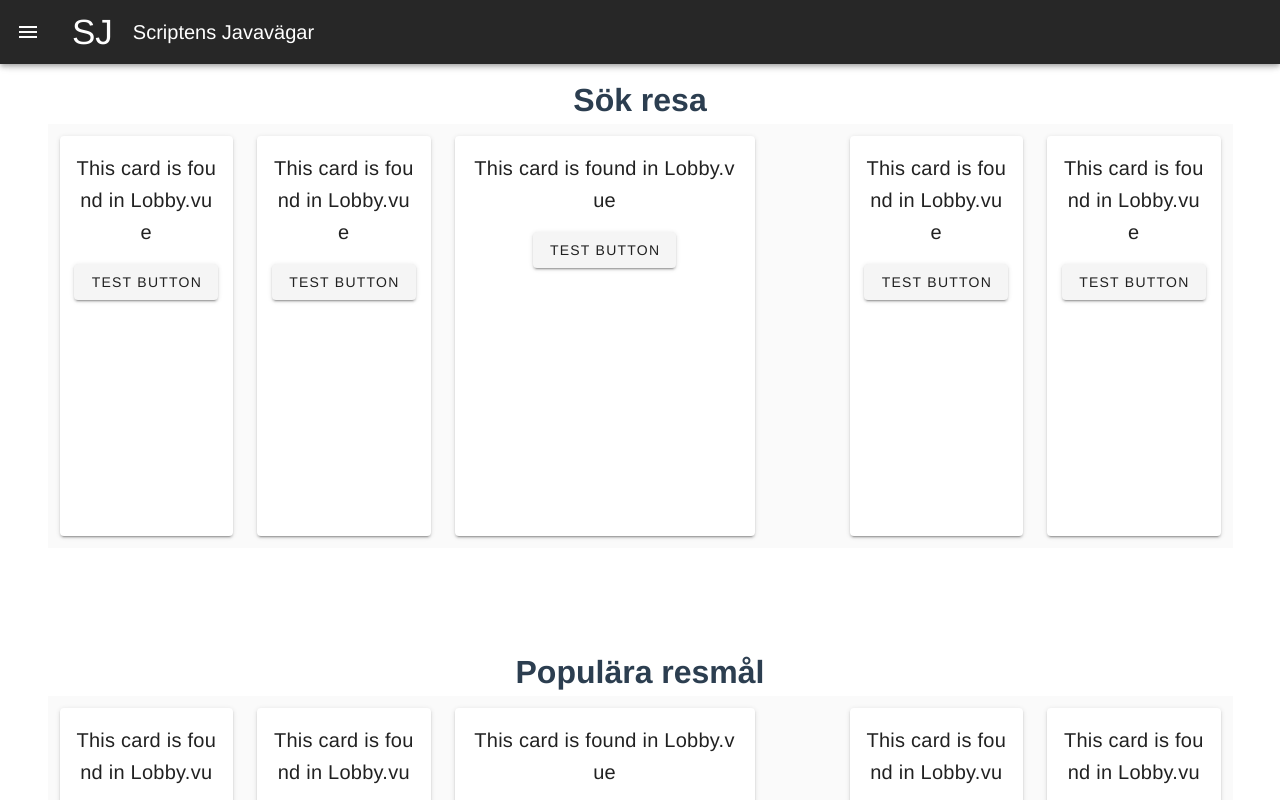
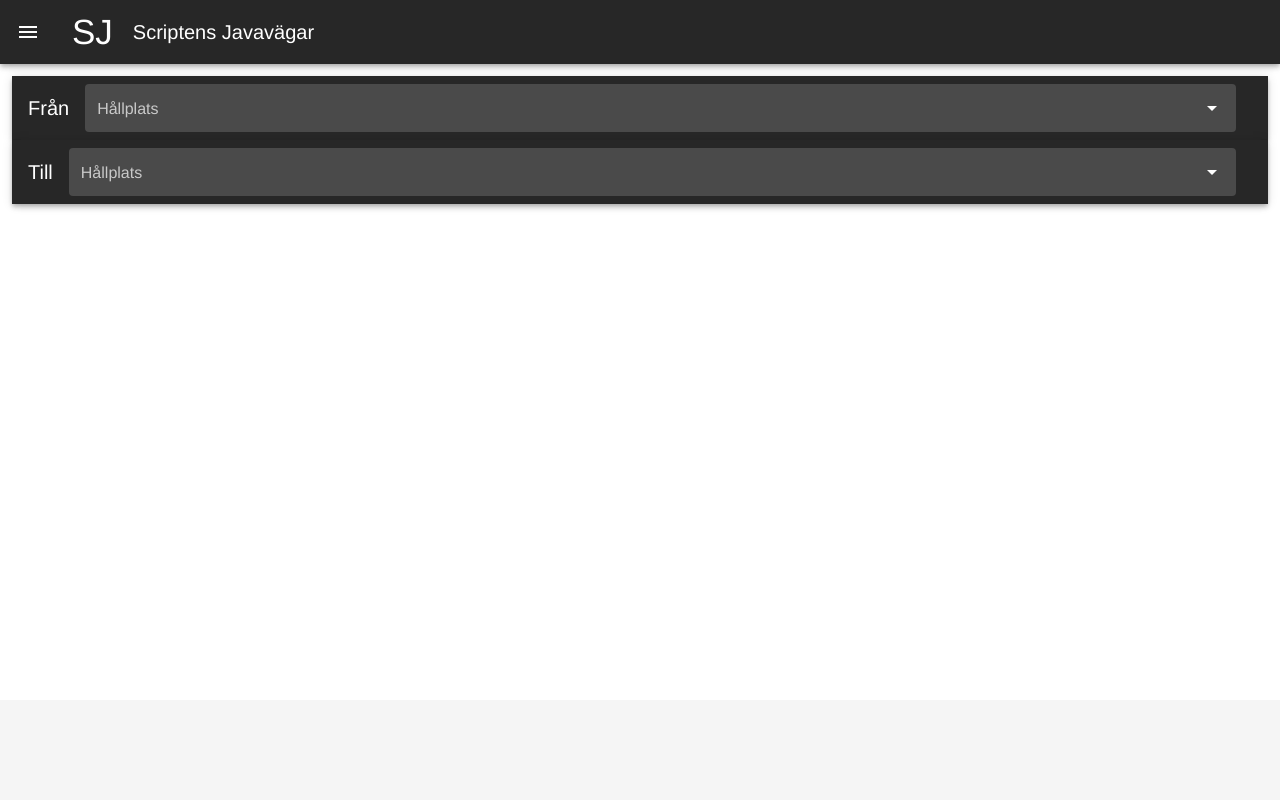
Before and after one commit to n1cken/TrainApp, a Vue app in the folder vuefrontend/: page / in a window 1280 px wide. Shown: the top 800 px of the page. Built offline with nearby package versions, Linux system fonts and the light colour scheme.

Commit message:
feat(front): added searchbox for stops

```diff
--- /dev/null
+++ b/vuefrontend/src/components/StopSearchbox.vue
@@ -0,0 +1,112 @@
+<template>
+  <v-toolbar dark color="gray">
+    <v-toolbar-title>{{ titel }}</v-toolbar-title>
+    <v-autocomplete
+      v-model="select"
+      :loading="loading"
+      :items="items"
+      :search-input.sync="search"
+      cache-items
+      class="mx-4"
+      flat
+      hide-no-data
+      hide-details
+      label="Hållplats"
+      solo-inverted
+    ></v-autocomplete>
+  </v-toolbar>
+</template>
+
+<script>
+export default {
+  data() {
+    return {
+      loading: false,
+      items: [],
+      search: null,
+      select: null,
+      states: [
+        "Alabama",
+        "Alaska",
+        "American Samoa",
+        "Arizona",
+        "Arkansas",
+        "California",
+        "Colorado",
+        "Connecticut",
+        "Delaware",
+        "District of Columbia",
+        "Federated States of Micronesia",
+        "Florida",
+        "Georgia",
+        "Guam",
+        "Hawaii",
+        "Idaho",
+        "Illinois",
+        "Indiana",
+        "Iowa",
+        "Kansas",
+        "Kentucky",
+        "Louisiana",
+        "Maine",
+        "Marshall Islands",
+        "Maryland",
+        "Massachusetts",
+        "Michigan",
+        "Minnesota",
+        "Mississippi",
+        "Missouri",
+        "Montana",
+        "Nebraska",
+        "Nevada",
+        "New Hampshire",
+        "New Jersey",
+        "New Mexico",
+        "New York",
+        "North Carolina",
+        "North Dakota",
+        "Northern Mariana Islands",
+        "Ohio",
+        "Oklahoma",
+        "Oregon",
+        "Palau",
+        "Pennsylvania",
+        "Puerto Rico",
+        "Rhode Island",
+        "South Carolina",
+        "South Dakota",
+        "Tennessee",
+        "Texas",
+        "Utah",
+        "Vermont",
+        "Virgin Island",
+        "Virginia",
+        "Washington",
+        "West Virginia",
+        "Wisconsin",
+        "Wyoming",
+      ],
+    };
+  },
+  props: {
+    titel: String,
+  },
+  watch: {
+    search(val) {
+      val && val !== this.select && this.querySelections(val);
+    },
+  },
+  methods: {
+    querySelections(v) {
+      this.loading = true;
+      // Simulated ajax query
+      setTimeout(() => {
+        this.items = this.states.filter((e) => {
+          return (e || "").toLowerCase().indexOf((v || "").toLowerCase()) > -1;
+        });
+        this.loading = false;
+      }, 500);
+    },
+  },
+};
+</script>
--- a/vuefrontend/src/views/Home.vue
+++ b/vuefrontend/src/views/Home.vue
@@ -1,19 +1,18 @@
 <template>
   <div>
-        <Lobby msg="Sök resa"/>
-      <v-card height="100" elevation="0"> </v-card> <!-- Horizontal spacer test -->
-         <Lobby msg="Populära resmål"/>
+    <stop-searchbox titel="Från" />
+    <stop-searchbox titel="Till" />
   </div>
 </template>
 
 <script>
 // @ is an alias to /src
-import Lobby from "@/components/Lobby.vue";
+import StopSearchbox from "../components/StopSearchbox.vue";
 
 export default {
   name: "Home",
   components: {
-    Lobby,
+    StopSearchbox,
   },
 };
 </script>
```
